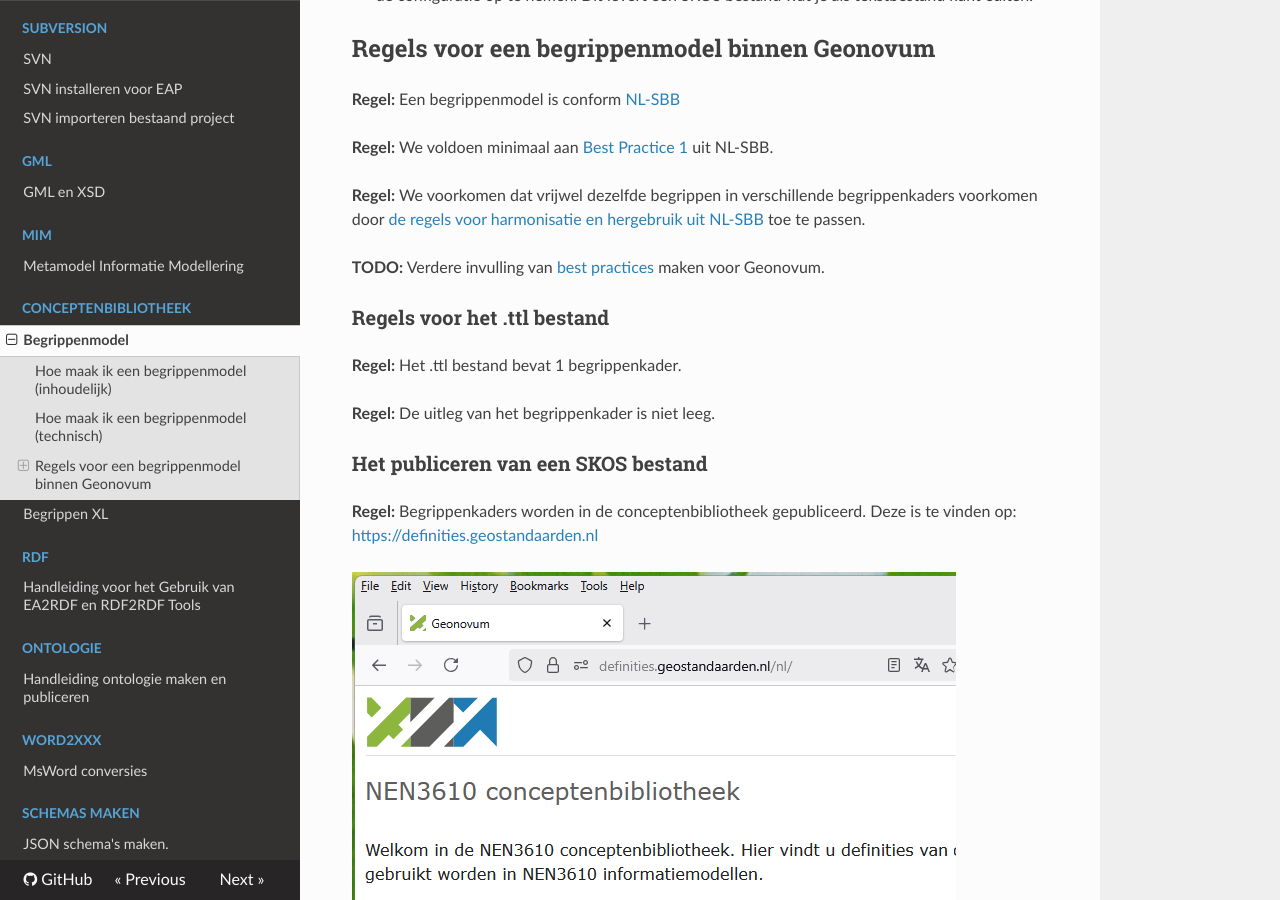
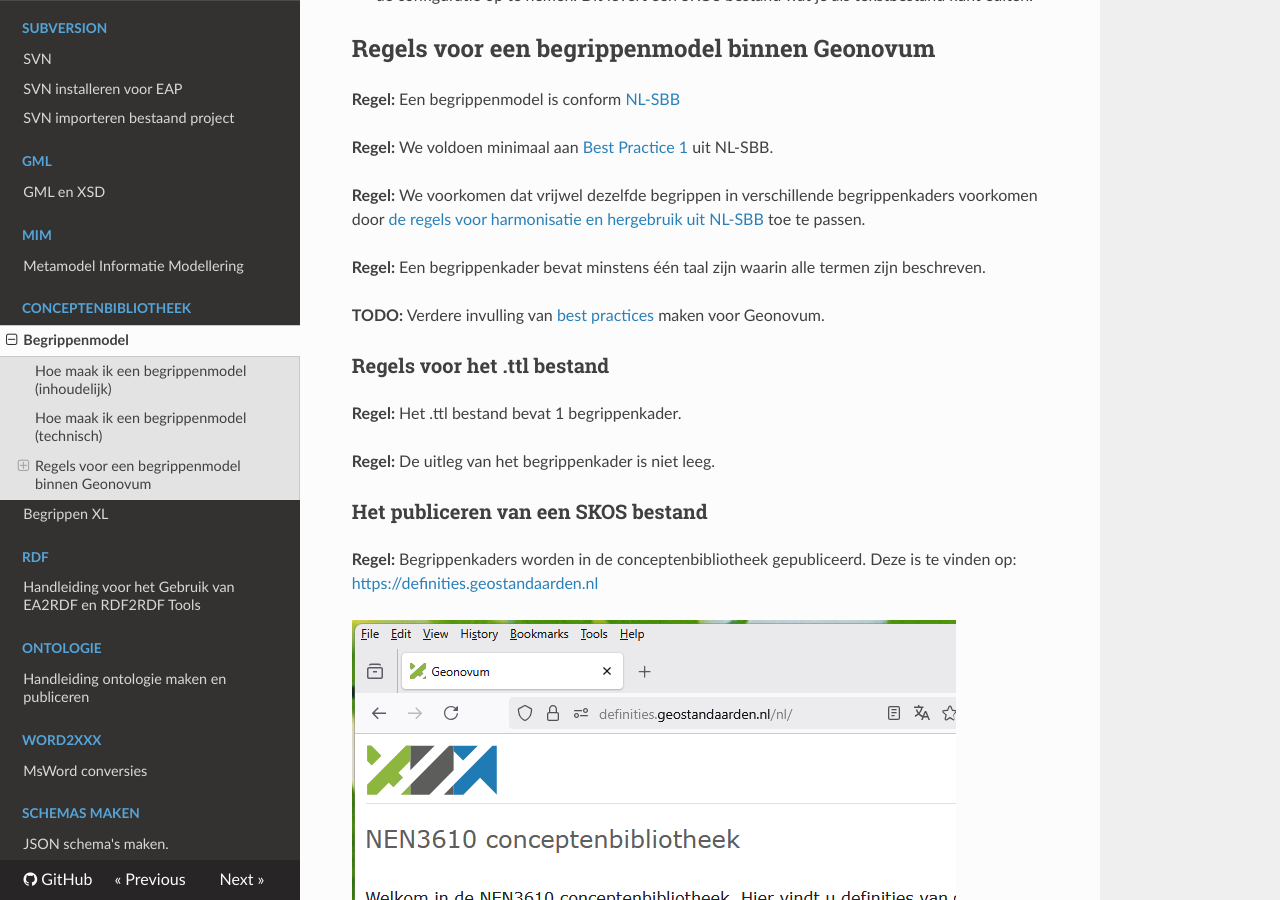
Before and after one commit to Geonovum/handleiding-tooling, an MkDocs documentation site: the page built from docs/Begrippen/index.md, in a window 1280 px wide and 900 px high, scrolled down 769 px. Built offline with MkDocs 1.6.1, drawn with Linux system fonts in a browser that asks for light colours; nearby versions of some CDN libraries.

Commit message:
regel voor taal begrippenkader toegevoegd

```diff
--- a/docs/Begrippen/index.md
+++ b/docs/Begrippen/index.md
@@ -28,6 +28,8 @@ Een begrippenkader is niet meer dan een SKOS bestand in .ttl formaat. Er zijn ve
 
 **Regel:** We voorkomen dat vrijwel dezelfde begrippen in verschillende begrippenkaders voorkomen door [de regels voor harmonisatie en hergebruik uit NL-SBB](https://docs.geostandaarden.nl/nl-sbb/nl-sbb/#harmonisatie-en-hergebruik) toe te passen.
 
+**Regel:** Een begrippenkader bevat minstens één taal zijn waarin alle termen zijn beschreven.
+
 **TODO:** Verdere invulling van [best practices](https://docs.geostandaarden.nl/nl-sbb/nl-sbb/#H5) maken voor Geonovum.
 
 ### Regels voor het .ttl bestand
```
